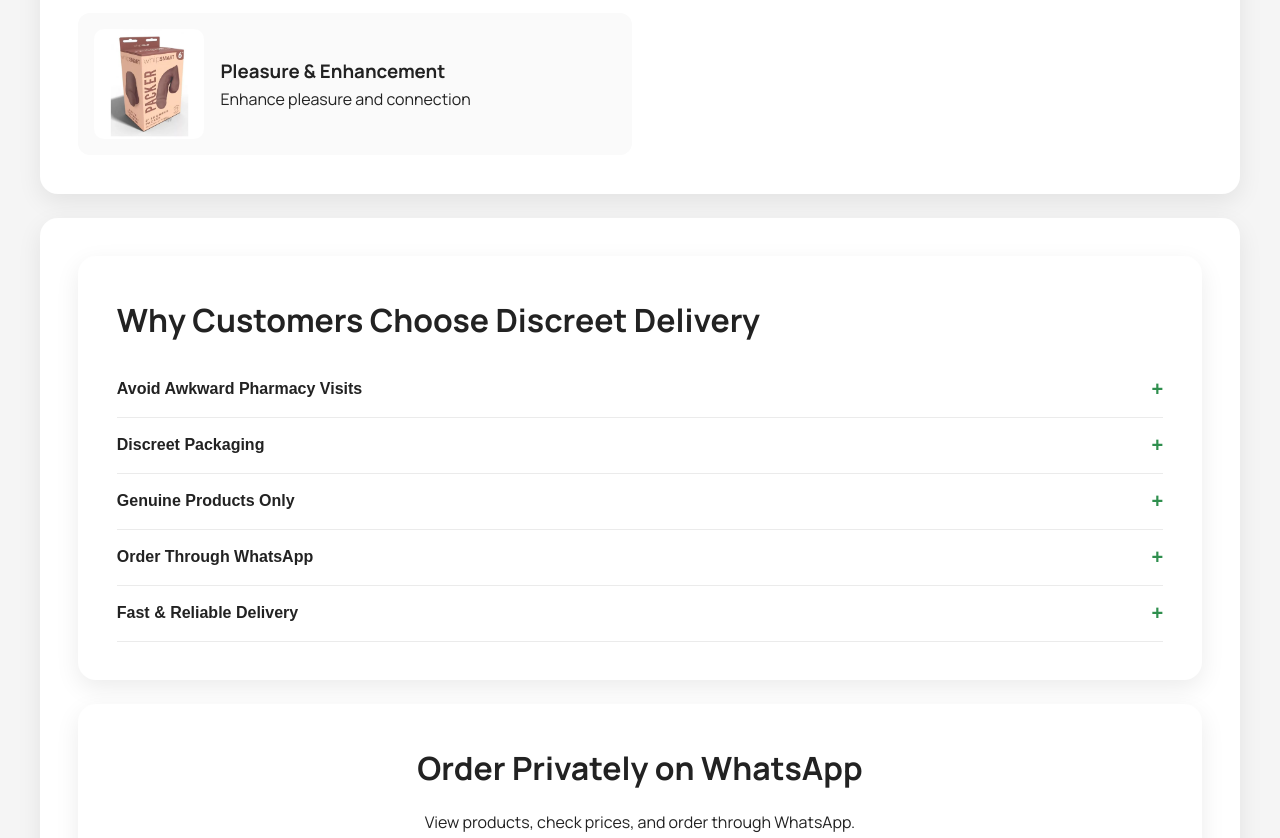
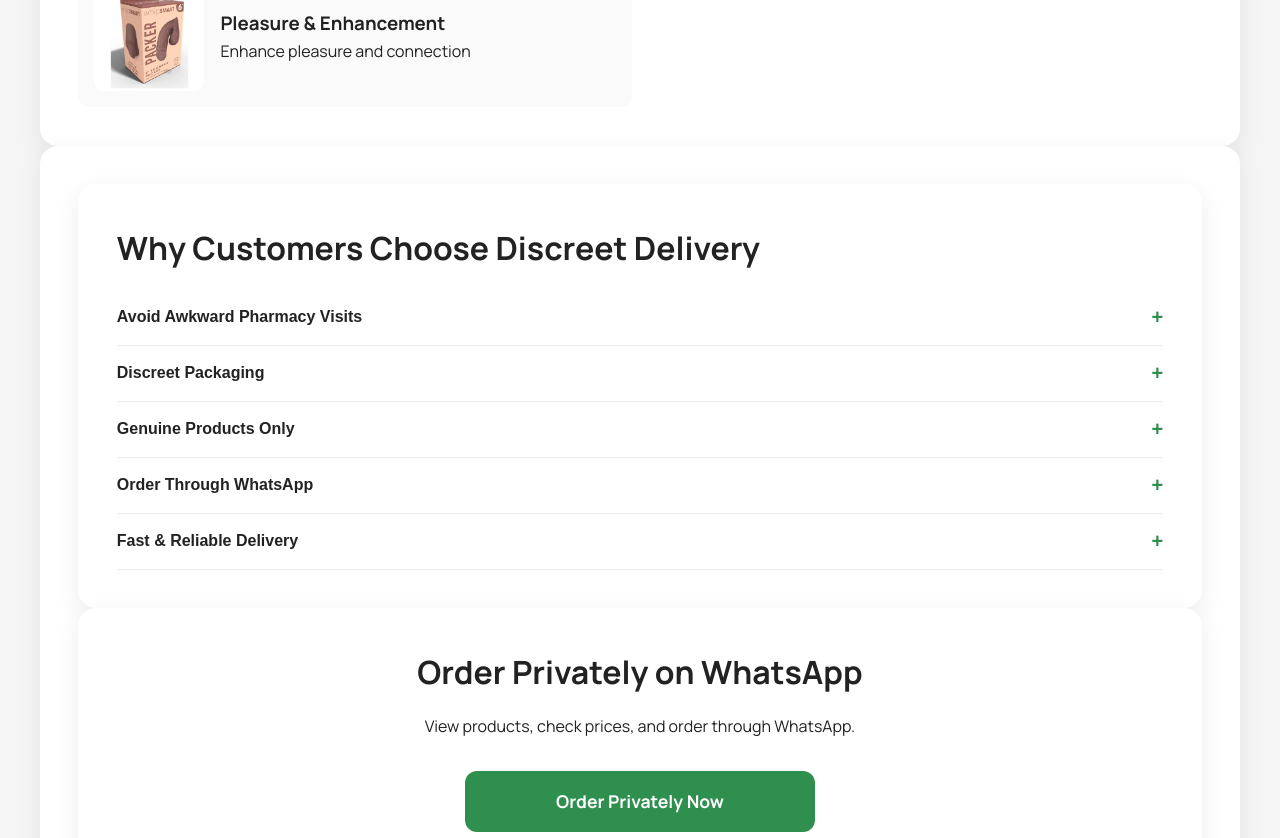
Before and after one commit to dluckysolutions-bit/Discreetshop_Gh, a plain HTML site: page index.html in a window 1280 px wide. Shown: the part 1422-2260 px from the top of the page. Drawn offline with Linux system fonts and the light colour scheme.

Commit message:
End of daily updates

```diff
--- a/index.html
+++ b/index.html
@@ -49,7 +49,7 @@ font-family:'Manrope',sans-serif;
 background:#f5f5f5;
 color:#222;
 line-height:1.6;
-padding-bottom:50px;
+padding-bottom:0px;
 }
 
 .container{
@@ -58,10 +58,14 @@ margin-inline:auto;
 padding:1rem 0;
 }
 
+.card:last-child {
+    margin-bottom: 0;
+}
+
 .card{
 background:white;
 padding:clamp(1.25rem,3vw,2.5rem);
-margin-bottom:1.5rem;
+margin-bottom:0 rem;
 border-radius:18px;
 box-shadow:0 8px 24px rgba(0,0,0,0.08);
 }
@@ -722,7 +726,6 @@ Browse Products & Prices
 <div class="card hero">
 
     <h2>Order Privately on WhatsApp</h2>
-
     <p>
         View products, check prices, and order through WhatsApp.
     </p>
```
Lines whose indentation alone changed are shown as unchanged.
